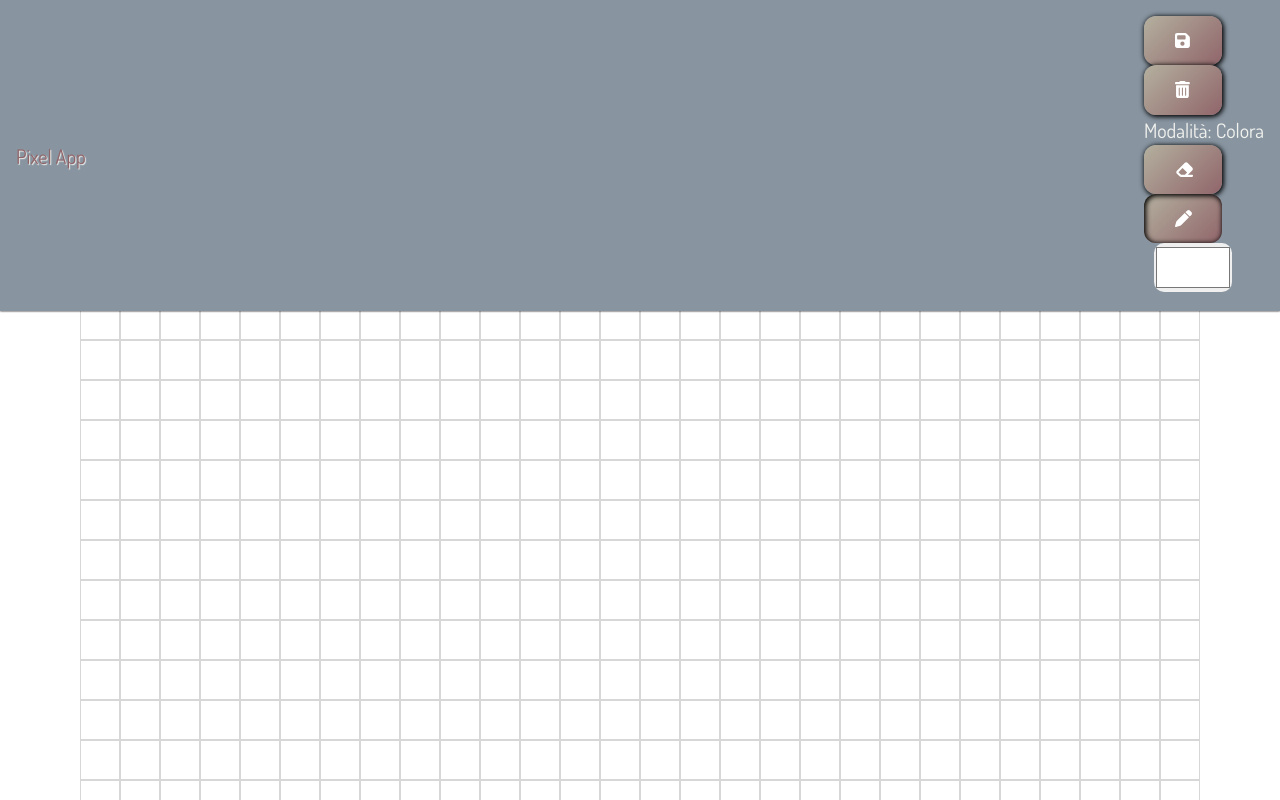
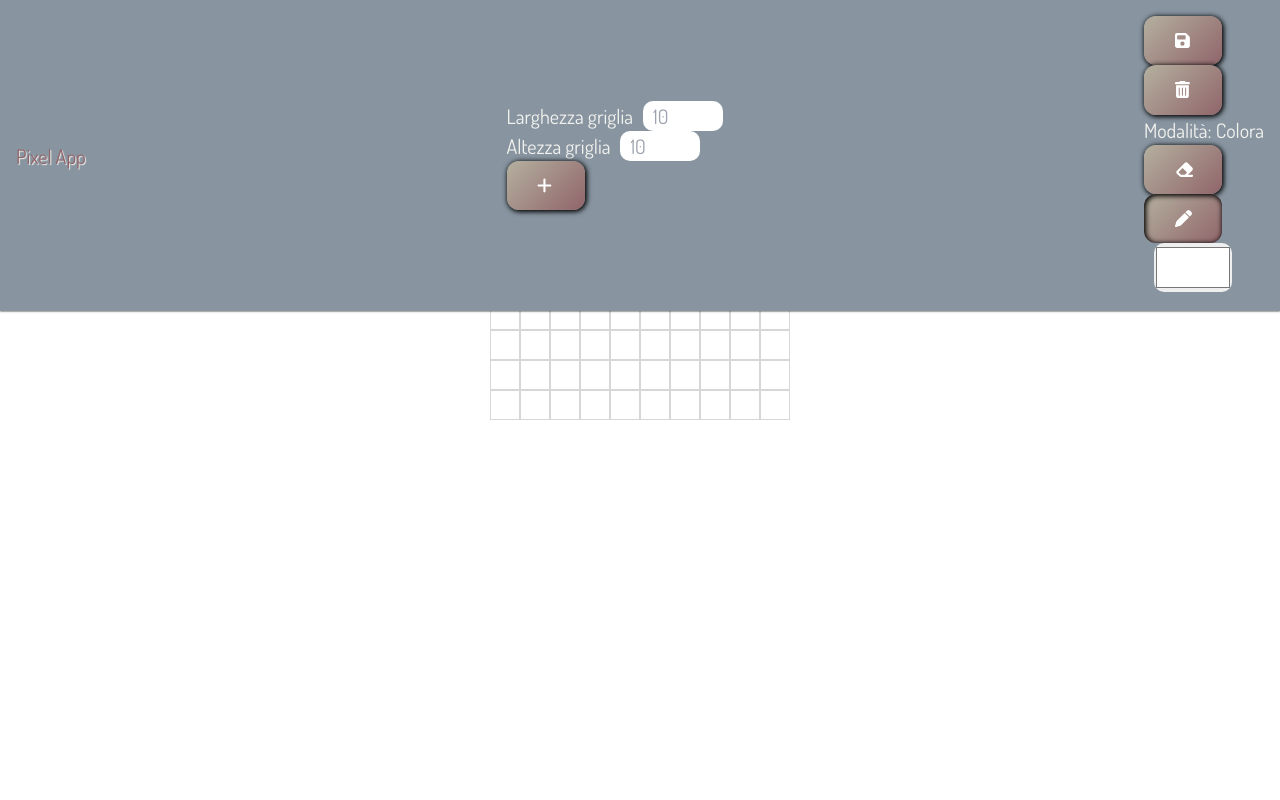
Before and after one commit to ariannacostanzo/pixel_art_react, a React (Vite) app: page / in a window 1280 px wide. Shown: the top 800 px of the page. Built offline with nearby package versions, Linux system fonts and the light colour scheme; a web font is replaced by a local one.

Commit message:
fixing gird creation method

```diff
--- a/index.html
+++ b/index.html
@@ -2,7 +2,7 @@
 <html lang="en">
   <head>
     <meta charset="UTF-8" />
-    <link rel="icon" type="image/svg+xml" href="/vite.svg" />
+    <link rel="icon" type="image/png" href="/favicon.png" />
     <meta name="viewport" content="width=device-width, initial-scale=1.0" />
     <title>Pixel Art</title>
     <link rel="preconnect" href="https://fonts.googleapis.com">
--- a/src/components/grid/Grid.jsx
+++ b/src/components/grid/Grid.jsx
@@ -10,23 +10,17 @@ const Grid = () => {
     numberOfCells,
     calculateCells,
     cellColors,
+    gridWidth,
+    gridHeight,
   } = useGrid();
   const { handleColoring, handleMouseDown, handleMouseUp, mode } = useColor();
-
-  //aggiorno continuamente i valori dello spazio a mia disposizione per la griglia
-//   useEffect(() => {
-//     window.addEventListener("resize", handleResize);
-//     return () => {
-//       window.removeEventListener("resize", handleResize);
-//     };
-//   }, [screenWidth, screenHeight, cellWidth, cellHeight]);
 
   useEffect(() => {
     calculateCells();
   }, []);
 
-//modificare le celle, fare in modo che attraverso degli scaglioni ci sia un certo
-//numero fisso di celle, altrimenti i colori sono sempre sovrascritti
+  //modificare le celle, fare in modo che attraverso degli scaglioni ci sia un certo
+  //numero fisso di celle, altrimenti i colori sono sempre sovrascritti
 
   return (
     <>
@@ -38,9 +32,10 @@ const Grid = () => {
             mode === "color"
               ? "url('/brush.png') 16 16, auto"
               : "url('/eraser.png')16 16, auto",
-          // display: "grid",
-          // gridTemplateColumns: `repeat(auto-fill, minmax(${cellWidth}px, 1fr))`,
-          // gridTemplateRows: `repeat(auto-fill, minmax(${cellHeight}px, 1fr))`,
+          display: "grid",
+          gridTemplateColumns: `repeat(${gridWidth}, ${cellWidth}px)`,
+          gridTemplateRows: `repeat(${gridHeight}, ${cellHeight}px)`,
+          width: `calc(${gridWidth} * ${cellWidth}px)`,
         }}
       >
         {numberOfCells.map((_, i) => (
@@ -49,11 +44,15 @@ const Grid = () => {
             onMouseOver={() => {
               handleColoring(i);
             }}
+            onClick={() => {
+              handleColoring(i);
+            }}
             className="cell"
             style={{
               width: `${cellWidth}px`,
               height: `${cellHeight}px`,
               backgroundColor: cellColors[i],
+              // flexBasis: `calc(${gridWidth}px / ${cellWidth}px)`
             }}
           ></div>
         ))}
--- a/src/components/grid/grid.scss
+++ b/src/components/grid/grid.scss
@@ -1,10 +1,7 @@
 main {
-    width: 90vw;
-    height: 85vh;
-    margin: 100px auto 0 auto;
-    display: flex;
-    flex-wrap: wrap;
-    justify-content: center;
+    // width: 90vw;
+    margin: 120px auto 0 auto;
+
 
 }
 
@@ -13,4 +10,5 @@ main {
     margin: 0;
     padding: 0;
     line-height: 1;
+
 }
--- a/src/components/header/Header.jsx
+++ b/src/components/header/Header.jsx
@@ -5,16 +5,52 @@ import { faEraser } from "@fortawesome/free-solid-svg-icons";
 import { faPen } from "@fortawesome/free-solid-svg-icons";
 import { faTrashCan } from "@fortawesome/free-solid-svg-icons";
 import { faSave } from "@fortawesome/free-solid-svg-icons";
+import { faPlus } from "@fortawesome/free-solid-svg-icons";
 import Tooltip from "../tooltip/Tooltip.jsx";
 const Header = () => {
   const { choseColor, currentColor, clearCells, choseErasor, mode, chosePen } =
     useColor();
-  const {saveGridAsImage} = useGrid();
+  const { saveGridAsImage, choseGridWidth, choseGridHeight, handleResize } =
+    useGrid();
 
   return (
     <>
       <header>
         <h1 className="text-4xl uppercase font-bold">Pixel App</h1>
+        {/* cambia dimensioni griglia  */}
+        <div className="flex items-center gap-4 ">
+          <div className="text-end">
+            <div>
+              <label htmlFor="gridwidth">Larghezza griglia</label>
+              <input
+                type="number"
+                id="gridWidth"
+                onChange={choseGridWidth}
+                min="5"
+                max="300"
+                placeholder="10"
+              />
+            </div>
+            <div className="mt-2">
+              <label htmlFor="gridwidth">Altezza griglia</label>
+              <input
+                type="number"
+                id="gridWidth"
+                onChange={choseGridHeight}
+                min="5"
+                placeholder="10"
+                max="300"
+              />
+            </div>
+          </div>
+          <div onClick={handleResize}>
+            <Tooltip
+              icon={faPlus}
+              text="Genera griglia"
+              chosen="ignore"
+            ></Tooltip>
+          </div>
+        </div>
         <div className="flex gap-4 items-center">
           {/* salva  */}
           <div onClick={saveGridAsImage}>
@@ -31,7 +67,7 @@ const Header = () => {
           {/* modalità  */}
           <div className="px-4">
             Modalità:{" "}
-            <span className="text-[#1e211d] font-bold uppercase" >
+            <span className="text-[#1e211d] font-bold uppercase">
               {mode === "color" ? "Colora" : "Cancella"}
             </span>
           </div>
--- a/src/components/header/header.scss
+++ b/src/components/header/header.scss
@@ -24,3 +24,11 @@ h1 {
     text-shadow: 1px 1px 1px var(--white);
     color: var(--pink);
 }
+
+input[type=number] {
+    margin-left: 10px;
+    border-radius: 10px;
+    width:80px;
+    color: var(--green);
+    padding-left: 10px;
+}
--- a/src/index.css
+++ b/src/index.css
@@ -12,7 +12,7 @@
 }
 
 body {
-  overflow: hidden;
+  /* overflow: hidden; */
   font-family: "Dosis", sans-serif;
 
 }
--- a/src/providers/GridContext.jsx
+++ b/src/providers/GridContext.jsx
@@ -1,30 +1,49 @@
-import { createContext, useContext, useState } from "react";
+import { createContext, useContext, useEffect, useState } from "react";
 import useStorage from "../hooks/useStorage";
 
 const GridContext = createContext();
 
 const GridProvider = ({ children }) => {
   //logica creazione grid
-  const [cellWidth, setCellWidth] = useState(40);
-  const [cellHeight, setCellHeight] = useState(40);
-  const [screenWidth, setScreenWidth] = useState(window.innerWidth);
-  const [screenHeight, setScreenHeight] = useState(window.innerHeight);
+  const [cellWidth, setCellWidth] = useState(30);  //era 40
+  const [cellHeight, setCellHeight] = useState(30);
+  const [gridWidth, setGridWidth] = useState(10);
+  const [gridHeight, setGridHeight] = useState(10);
+  const [tempGridWidth, setTempGridWidth] = useState(gridWidth);
+  const [tempGridHeight, setTempGridHeight] = useState(gridHeight);
   const [numberOfCells, setNumberOfCells] = useStorage([], "numberOfCells");
   const [cellColors, setCellColors] = useStorage([], 'cellColors')
 
 
   //controllo il cambio della finestra
-  //forse da eliminare
-  // const handleResize = () => {
-  //   setScreenWidth(window.innerWidth);
-  //   setScreenHeight(window.innerHeight);
-  //   calculateCells();
-  // };
+
+  //aggiorno al cambio
+  useEffect(() => {
+    handleResize();
+  }, [gridWidth, gridHeight])
+
+  const handleResize = () => {
+    setGridWidth(tempGridWidth);
+    setGridHeight(tempGridHeight);
+    calculateCells();
+  };
+
+  //cambio le dimensioni della griglia a scelta dell'utente
+
+  const choseGridWidth = (e) => {
+    if (e.target.value < 5 || e.target.value > 47) return
+    setTempGridWidth(e.target.value)
+  }
+  const choseGridHeight = (e) => {
+    if (e.target.value < 5 || e.target.value > 19) return;
+    setTempGridHeight(e.target.value)
+  }
+
 
   //calcolo il numero di celle
   const calculateCells = () => {
-    const columns = Math.floor(screenWidth / cellWidth);
-    const rows = Math.floor(screenHeight / cellHeight);
+    const columns = gridHeight;
+    const rows = gridWidth;
     const totalCells = columns * rows;
 
     setNumberOfCells(Array.from({ length: totalCells }));
@@ -87,16 +106,17 @@ const GridProvider = ({ children }) => {
         setCellWidth,
         cellHeight,
         setCellHeight,
-        screenWidth,
-        setScreenWidth,
-        screenHeight,
-        setScreenHeight,
+        gridWidth,
+        gridHeight,
         numberOfCells,
         setNumberOfCells,
         cellColors,
         setCellColors,
         calculateCells,
-        saveGridAsImage
+        saveGridAsImage,
+        choseGridHeight,
+        choseGridWidth,
+        handleResize
       }}
     >
       {children}
```
Also changed, not shown: public/favicon.png (added).
